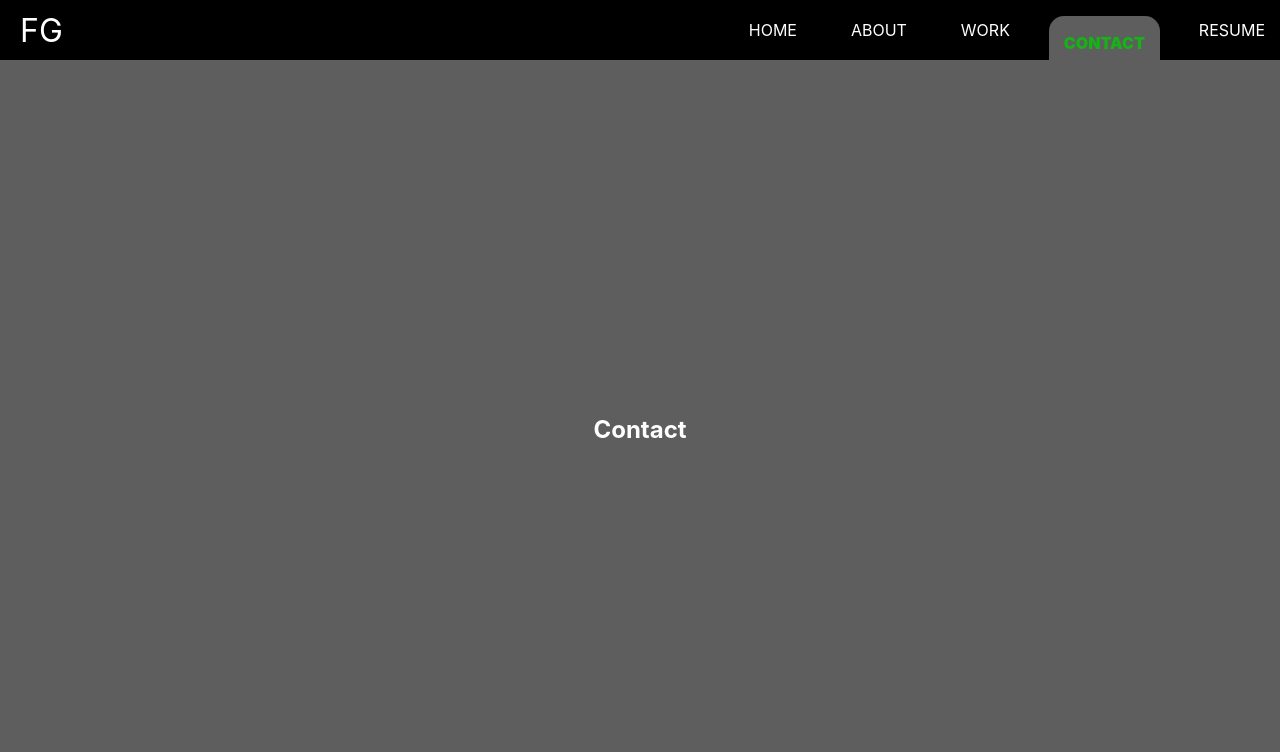
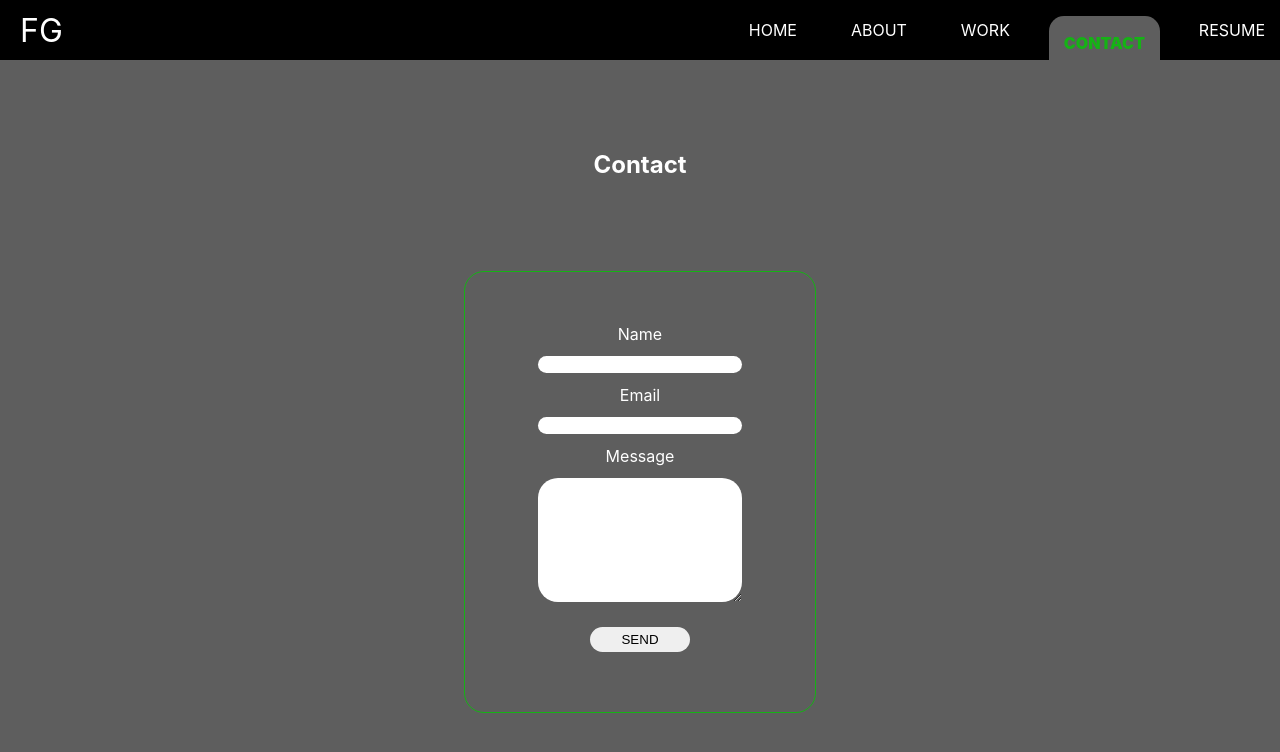
Before and after one commit to franciscoG98/personal_portfolio, a React (Vite) app: page /contact in a window 1280 px wide. Shown: the top 752 px of the page. Built offline with nearby package versions, Linux system fonts and the light colour scheme.

Commit message:
contact form structure ready

```diff
--- /dev/null
+++ b/src/components/contactForm/formStyles.scss
@@ -0,0 +1,25 @@
+.form_container {
+    align-items: center;
+    border: 1px solid #15b315;
+    border-radius: 20px;
+    display: flex;
+    flex-direction: column;
+    padding: 50px 0;
+    position: relative;
+    width: 350px;
+}
+
+.form_input {
+    border-radius: 20px;
+    margin: 10px 0 10px 0;
+    text-align: center;
+    width: 200px;
+}
+
+.submit_btn {
+    border-radius: 20px;
+    margin-top: 15px;
+    padding: 5px;
+    text-transform: uppercase;
+    width: 100px;
+}
--- /dev/null
+++ b/src/components/contactForm/index.jsx
@@ -0,0 +1,46 @@
+import './formStyles.scss'
+
+const ContactForm = () => {
+  return (
+    <form className="form_container">
+        <label className="form_label">Name</label>
+        <input
+            className="form_input"
+            required
+            type="text"
+            name="name"
+            // onChange={(e) => setName(e.target.value)}
+            // value={name}
+        />
+
+        <label className="form_label">Email</label>
+        <input
+            className="form_input"
+            required
+            type="text"
+            name="name"
+            // onChange={(e) => setName(e.target.value)}
+            // value={name}
+        />
+
+        <label className="form_label">Message</label>
+        <textarea
+            className="form_input"
+            required
+            rows={8}
+            type="text"
+            name="name"
+            // onChange={(e) => setName(e.target.value)}
+            // value={name}
+        />
+
+        <input
+            className="form_input submit_btn"
+            type="submit"
+            value="send"
+        />
+    </form>
+  )
+}
+
+export default ContactForm
--- a/src/views/Contact/index.jsx
+++ b/src/views/Contact/index.jsx
@@ -1,4 +1,6 @@
+import ContactForm from '../../components/contactForm'
 import Navbar from '../../components/navbar'
+import "./contactStyles.scss"
 
 const Contact = () => {
   return (
@@ -6,6 +8,7 @@ const Contact = () => {
         <Navbar />
         <main>
             <h2>Contact</h2>
+            <ContactForm />
         </main>
     </>
   )
```
Also changed, not shown: src/views/Contact/contactStyles.scss (added).
